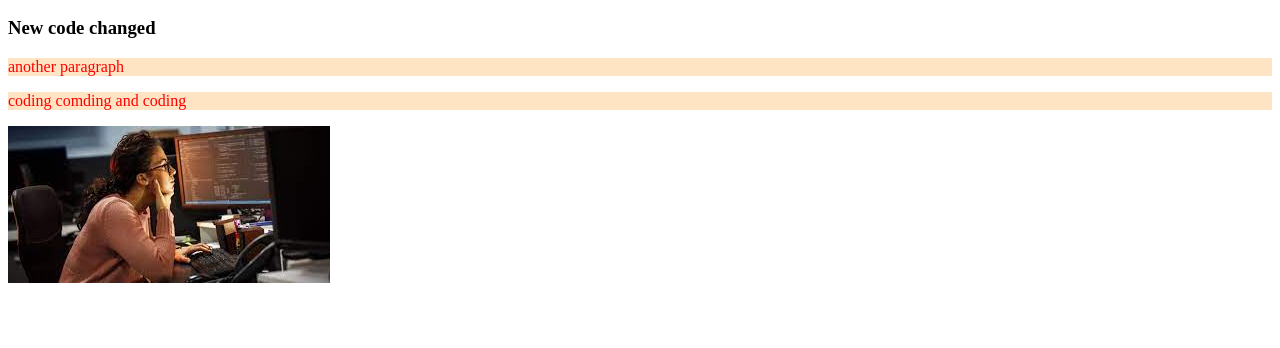
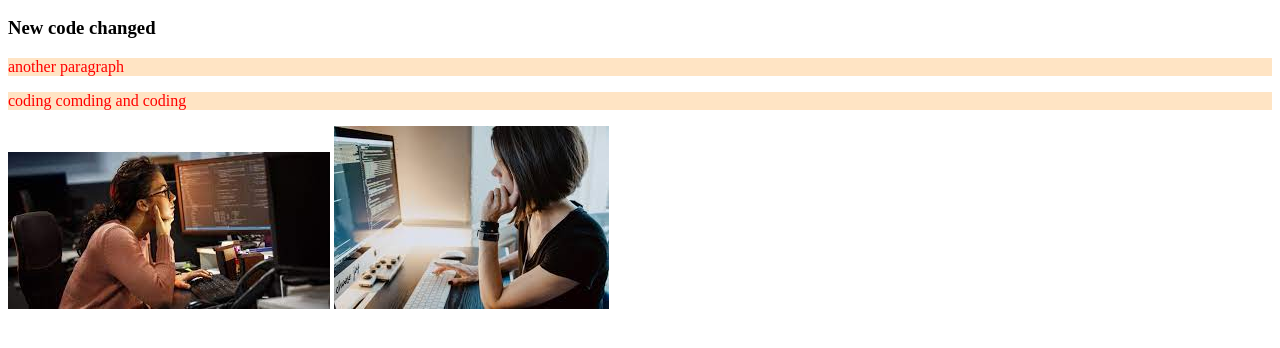
Before and after one commit to tasbiha11/my-second-repo, a plain HTML site: page index.html in a window 1280 px wide. Shown: the part 110-458 px from the top of the page. Drawn offline with Linux system fonts and the light colour scheme.

Commit message:
image added again

```diff
--- a/index.html
+++ b/index.html
@@ -14,5 +14,6 @@
         <p>another paragraph</p>
         <p>coding comding and coding</p>
         <img src="pic1.jpg" alt="">
+        <img src="pic2.jpg" alt="">
 </body>
 </html>
```
